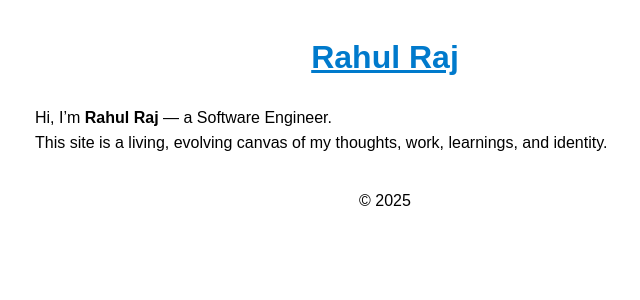
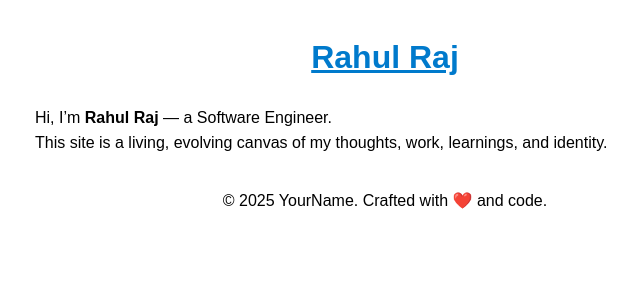
Before and after one commit to rahulrajpandey/rahulrajpandey.github.io, a Jekyll site: the page built from index.md, in a window 1280 px wide. Shown: the top 300 px of the page, without its empty margins (255-895 px from the left). Built offline with Jekyll 4.4.1, drawn with Linux system fonts in a browser that asks for light colours.

Commit message:
updated footer with copyright message

```diff
--- a/_layouts/default.html
+++ b/_layouts/default.html
@@ -8,6 +8,6 @@
 <body>
   <header><h1><a href="/">{{ site.title }}</a></h1></header>
   <main>{{ content }}</main>
-  <footer><p>© {{ site.time | date: '%Y' }}</p></footer>
+  <footer><p>© {{ site.time | date: '%Y' }} YourName. Crafted with ❤️ and code.</p></footer>
 </body>
 </html>
```
